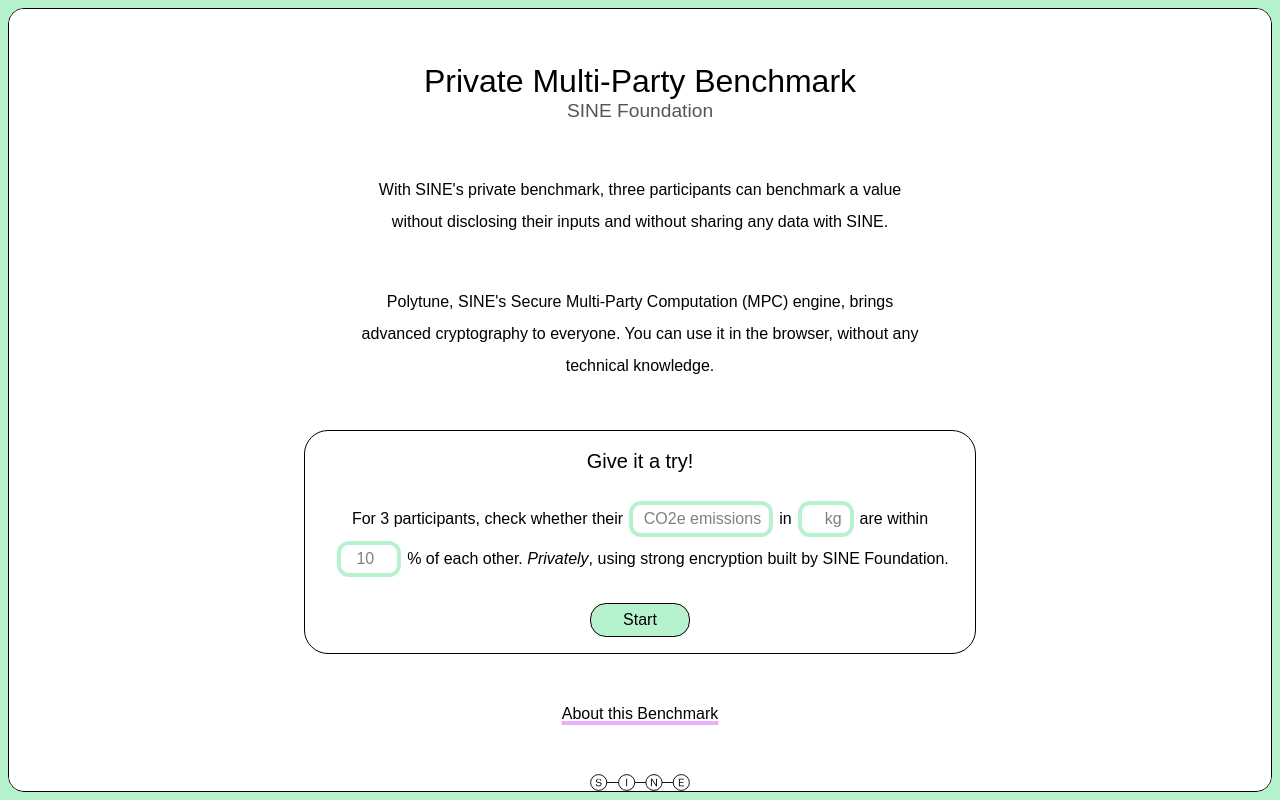
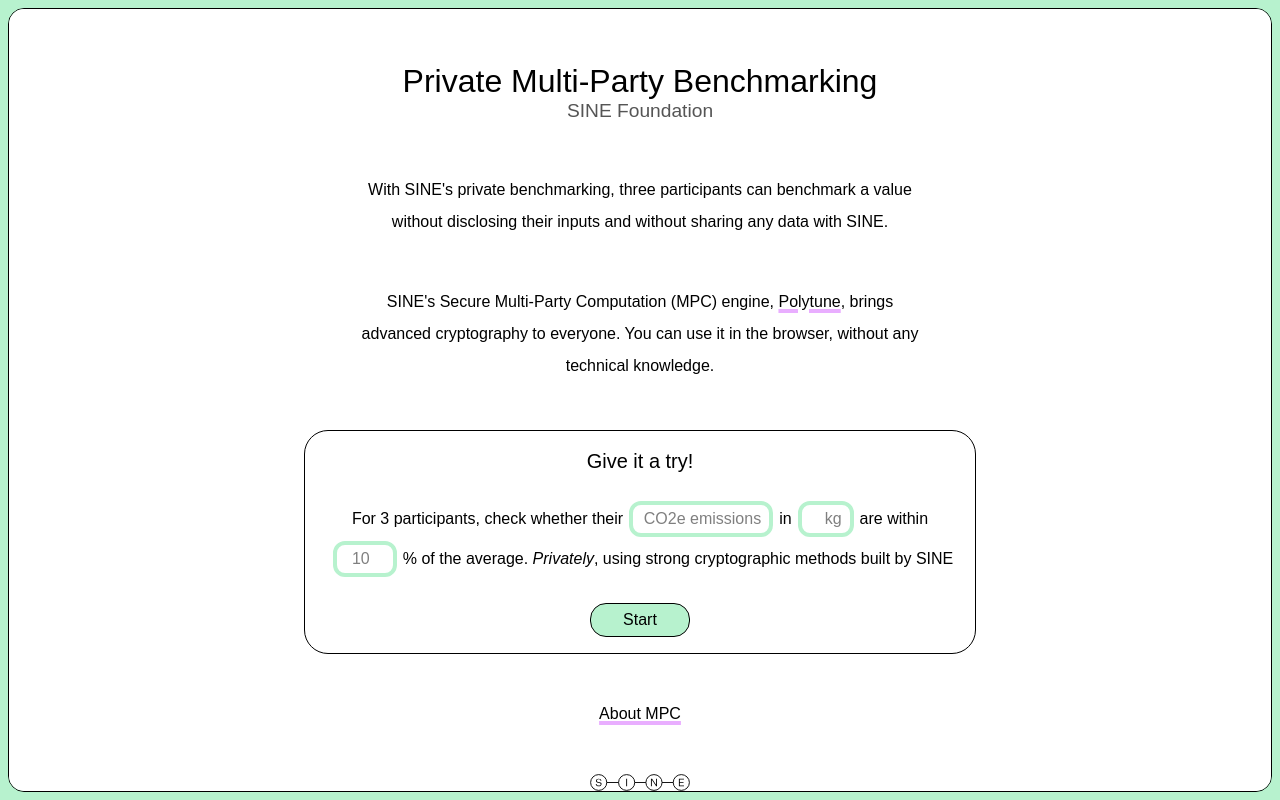
Before and after one commit to sine-fdn/benchmarking-ui, a Next.js app: page / in a window 1280 px wide. Built offline with nearby package versions, Linux system fonts and the light colour scheme; no server answers; a web font is replaced by a local one.

Commit message:
feat: copy changes upon feedback

```diff
--- a/src/app/about/page.tsx
+++ b/src/app/about/page.tsx
@@ -6,8 +6,8 @@
     <div className="flex flex-col gap-4 items-center justify-center">
       <h2 className="text-xl font-bold">About MPC</h2>
       <TextBlock>
-        Here you can find an animation that explains how the protocol used in
-        the benchmark works:
+        Here you can find an animation that can provide a brief idea behind how
+        MPC protocols work:
       </TextBlock>
       <div className="max-w-2xl">
         <video width="max" height="max" autoPlay loop>
@@ -23,7 +23,13 @@
       </a>
       <TextBlock>
         Do not hesitate to reach out if you want to learn more about{" "}
-        <strong>Polytune</strong> or have a use case you would like to discuss:{" "}
+        <a
+          href="https://github.com/sine-fdn/polytune"
+          className="underline decoration-sine-purple decoration-4"
+        >
+          <strong>Polytune</strong>
+        </a>{" "}
+        or have a use case you would like to discuss:{" "}
         <a
           href="mailto:vorstand@sine.foundation"
           className="underline decoration-sine-purple decoration-4"
--- a/src/app/layout.tsx
+++ b/src/app/layout.tsx
@@ -34,7 +34,7 @@
           <div className="overflow-y-scroll flex flex-col justify-between items-center text-center bg-white rounded-2xl border border-black h-full w-full">
             <main className="lg:max-w-6xl flex flex-col items-center justify-center">
               <div className="my-12 w-xs md:w-lg text-center">
-                <h1 className="-mb-2">Private Multi-Party Benchmark</h1>
+                <h1 className="-mb-2">Private Multi-Party Benchmarking</h1>
                 <h2>SINE Foundation</h2>
               </div>
               {children}
--- a/src/app/page.tsx
+++ b/src/app/page.tsx
@@ -38,14 +38,20 @@
   return (
     <div className="flex flex-col justify-between items-center gap-12 max-w-2xl">
       <TextBlock>
-        With SINE&apos;s private benchmark, three participants can benchmark a
-        value <strong>without disclosing their inputs</strong> and{" "}
+        With SINE&apos;s private benchmarking, three participants can benchmark
+        a value <strong>without disclosing their inputs</strong> and{" "}
         <strong>without sharing any data with SINE</strong>.
       </TextBlock>
       <TextBlock>
-        <strong>Polytune</strong>, SINE&apos;s Secure Multi-Party Computation
-        (MPC) engine, brings advanced cryptography to everyone. You can use it
-        in the browser, without any technical knowledge.
+        SINE&apos;s Secure Multi-Party Computation (MPC) engine,{" "}
+        <a
+          href="https://github.com/sine-fdn/polytune"
+          className="underline decoration-sine-purple decoration-4"
+        >
+          <strong>Polytune</strong>
+        </a>
+        , brings advanced cryptography to everyone. You can use it in the
+        browser, without any technical knowledge.
       </TextBlock>
       <Box>
         <p className="text-xl font-bold mb-6">Give it a try!</p>
@@ -82,8 +88,7 @@
               placeholder="10"
               required
             />
-            % of each other. <em>Privately</em>, using strong encryption built
-            by SINE Foundation.
+            % of the average. <em>Privately</em>, using strong cryptographic methods built by SINE
           </p>
           <SubmitButton className="mt-2">Start</SubmitButton>
         </form>
@@ -93,7 +98,7 @@
         href="/about"
         className="underline decoration-sine-purple decoration-4"
       >
-        About this Benchmark
+        About MPC
       </a>
     </div>
   );
--- a/src/app/session/[id]/[party]/page.tsx
+++ b/src/app/session/[id]/[party]/page.tsx
@@ -55,9 +55,9 @@
   return (
     <div className="flex flex-col justify-center items-center gap-12 max-w-2xl">
       <TextBlock>
-        You&apos;ve been invited to join a private benchmark, powered by SINE
-        Foundation&apos;s Secure Multi-Party Computation (MPC) engine,{" "}
-        <strong>Polytune</strong>.
+        You&apos;ve been invited to join a private benchmarking, powered by
+        SINE&apos;s Secure Multi-Party Computation (MPC) engine,{" "}
+        <a href="https://github.com/sine-fdn/polytune"><strong>Polytune</strong></a>.
       </TextBlock>
       <TextBlock>
         The benchmark will determine whether your value of{" "}
@@ -73,7 +73,7 @@
           {interval_range}%
         </span>{" "}
         of the average of all participants.{" "}
-        <strong>Your input will remain private and ecnrypted</strong>.
+        <strong>Your input will remain private and encrypted</strong>.
       </TextBlock>
       <Box>
         <p className="text-xl font-bold">Give it a try!</p>
@@ -82,7 +82,13 @@
             <div className="mb-10">
               <p>
                 Your Name:{" "}
-                <Input type="text" id="alias" name="alias" required className="w-44"/>
+                <Input
+                  type="text"
+                  id="alias"
+                  name="alias"
+                  required
+                  className="w-44"
+                />
               </p>
               <p>
                 Your name is used to identify you and will be visible to the
--- a/src/app/session/[id]/[party]/waiting/page.tsx
+++ b/src/app/session/[id]/[party]/waiting/page.tsx
@@ -20,7 +20,7 @@
     return (
       <div className="flex flex-col justify-center items-center gap-12 max-w-2xl">
         <TextBlock>
-          All participants have submitted their inputs and results are ready
+          All participants have submitted their inputs and results are ready.
         </TextBlock>
         <MpcVideo />
         <Link
@@ -35,7 +35,7 @@
     return (
       <div className="flex flex-col justify-center items-center gap-12 max-w-2xl">
         <TextBlock>
-          Waiting for the other participants to submit their inputs
+          Waiting for the other participants to submit their inputs...
         </TextBlock>
         <MpcVideo />
         <div className="flex justify-center gap-1">
--- a/src/app/session/[id]/links/page.tsx
+++ b/src/app/session/[id]/links/page.tsx
@@ -45,6 +45,7 @@
         <span className="font-mono bg-sine-green px-2 py-1 rounded">
           {interval_range}%
         </span>{" "}
+        of their average.
       </p>
       <div className="grid xl:grid-cols-3 gap-x-3 gap-y-6 grid-flow-row mx-4">
         {[1, 2, 3].map((num) => {
```
